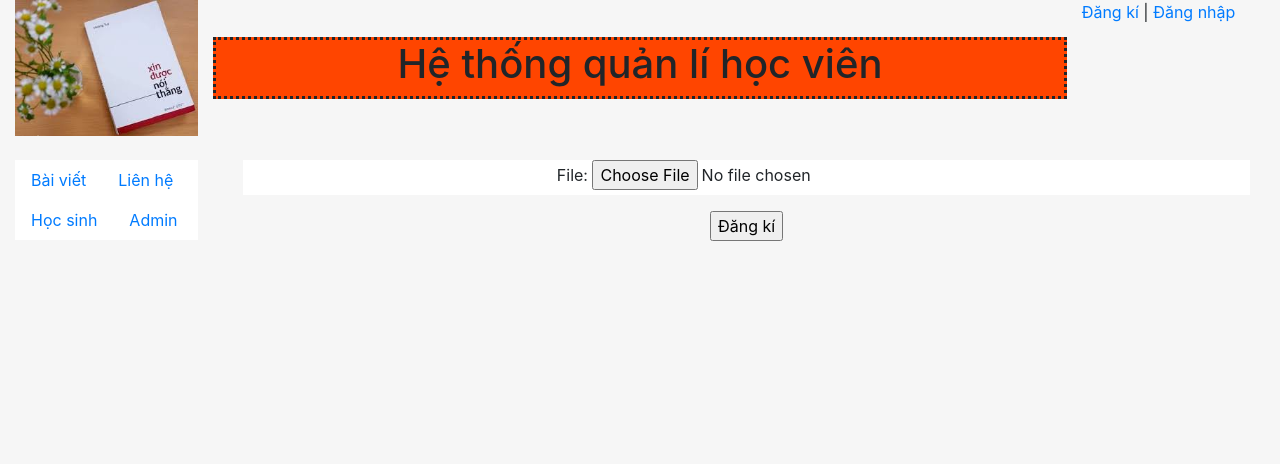
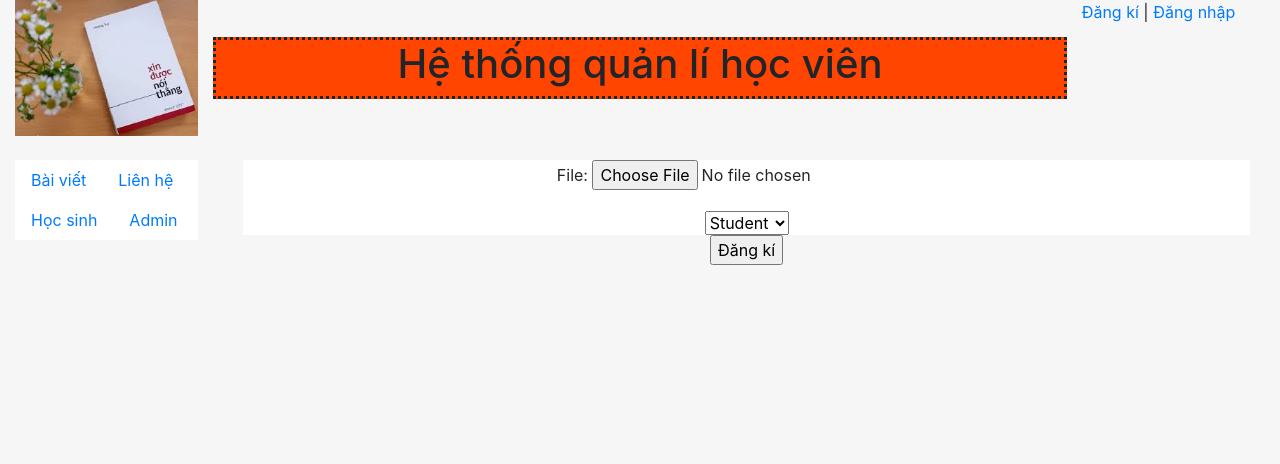
Before and after one commit to dinhuynh21/python_web, a Django app: page /student/upload/ in a window 1280 px wide. Shown: the top 464 px of the page. Run offline with Django 3.2, Linux system fonts and the light colour scheme; some libraries are stand-ins or nearby versions.

Commit message:
add upload file, change display

```diff
--- a/student/forms.py
+++ b/student/forms.py
@@ -4,8 +4,6 @@ from .models import Student,StudentInClass
 
 class UploadFileForm(forms.Form):
     file = forms.FileField()
-    # def clean_file(self):
-    #     if self.file
 
 class CreationForm(forms.ModelForm):
     def __init__(self, *args, **kwargs):
--- a/student/templates/student/upload.html
+++ b/student/templates/student/upload.html
@@ -8,6 +8,12 @@
             {% csrf_token %}
             <div class="container-fluid" style="background: white;">
                 {{form.as_p}}
+                <select name="model">
+                    <option value="Student">Student</option>
+                    <option value="Class">Class</option>
+                    <option value="Teacher">Teacher</option>
+                    <option value="Level">Level</option>
+                </select>
             </div>
             <input type="submit" value="Đăng kí"/>
         </form>
--- a/student/urls.py
+++ b/student/urls.py
@@ -6,7 +6,7 @@ urlpatterns = [
     #path('<int:pk>/',views.StudentDetailView.as_view(), name='detailstudent'),
     path('<int:pk>/',views.DetailStudent,name='detailstudent'),
     path('create/',views.CreateStudent,name='create'),
-    path('upload/',views.upload_file,name='upload'),
+    path('upload/',views.upload_file_student,name='upload'),
     path('base2/',views.test, name='test'),
 
 ]
--- a/student/views.py
+++ b/student/views.py
@@ -29,9 +29,10 @@ def CreateStudent(request):
         return HttpResponse("Dữ liệu không hợp lệ")
     return render(request, 'student/createStudent.html', {'form':form})
 
-def upload_file(request):
+def upload_file_student(request):
     if request.method == 'POST' and request.user.is_staff == True and request.user.is_superuser == False:
         form = UploadFileForm(request.POST, request.FILES)
+
         if form.is_valid():
             excel_file = request.FILES['file']
 
@@ -50,11 +51,13 @@ def upload_file(request):
                 row_data = list()
                 for cell in row:
                     row_data.append(str(cell.value))
-                Student.objects.create(name=row_data[0],phone_number_1=row_data[1],learning_area=user.area)
+                Student.objects.create(name=row_data[0],phone_number_1=row_data[1],email=row_data[2],learning_area=user.area)
             return render(request, 'pages/Success.html',{"excel_data":excel_data})
         else:
+            print('Invalid')
             return HttpResponseBadRequest()
     else:
+        print('Upload file thành công')
         form = UploadFileForm()
     return render(request, 'student/upload.html', {'form': form})
 
```
Also changed, not shown: student/admin.py (+2 -5 lines), db.sqlite3.
